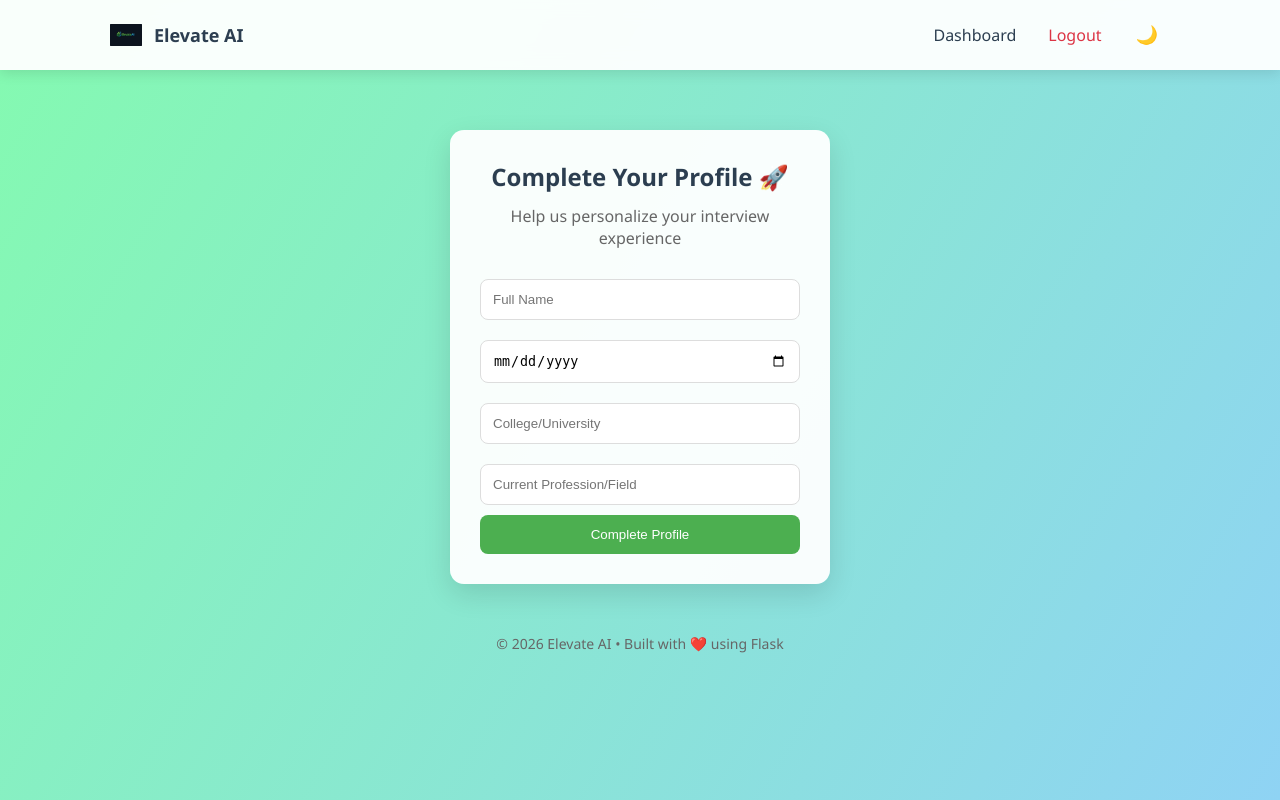
After one commit to Suhas-H-N/ElevateAI, a Flask app: page /profile_setup in a window 1280 px wide. The commit adds this page. Run offline with Flask 3, Linux system fonts and the light colour scheme; a user stored in the database is signed in; data comes from the database, SQL or seed files in the repository; both versions use the stored data as it was after the commit.

Commit message:
Added the profile page

```diff
--- a/app.py
+++ b/app.py
@@ -20,6 +20,11 @@ class User(db.Model):
     id = db.Column(db.Integer, primary_key=True)
     username = db.Column(db.String(100), unique=True, nullable=False)
     password = db.Column(db.String(200), nullable=False)
+    name = db.Column(db.String(100))
+    dob = db.Column(db.Date)
+    college = db.Column(db.String(200))
+    profession = db.Column(db.String(100))
+    profile_complete = db.Column(db.Boolean, default=False)
 
 # ---------------- INTERVIEW RESULT TABLE ----------------
 class InterviewResult(db.Model):
@@ -81,7 +86,12 @@ def login():
         if user and check_password_hash(user.password, password):
             session["user"] = username
             flash("Login successful!", "success")
-            return redirect(url_for("dashboard"))
+
+            # Check if profile is complete
+            if not user.profile_complete:
+                return redirect(url_for("profile_setup"))
+            else:
+                return redirect(url_for("dashboard"))
         else:
             flash("Invalid username or password", "danger")
 
@@ -115,12 +125,43 @@ def signup():
 
     return render_template("signup.html")
 
+# ---------------- PROFILE SETUP ----------------
+@app.route("/profile_setup", methods=["GET", "POST"])
+def profile_setup():
+    if "user" not in session:
+        return redirect(url_for("login"))
+
+    user = User.query.filter_by(username=session["user"]).first()
+
+    if request.method == "POST":
+        name = request.form.get("name")
+        dob = request.form.get("dob")
+        college = request.form.get("college")
+        profession = request.form.get("profession")
+
+        # Update user profile
+        user.name = name
+        if dob:
+            from datetime import datetime
+            user.dob = datetime.strptime(dob, "%Y-%m-%d").date()
+        user.college = college
+        user.profession = profession
+        user.profile_complete = True
+
+        db.session.commit()
+
+        flash("Profile setup completed!", "success")
+        return redirect(url_for("dashboard"))
+
+    return render_template("profile_setup.html", user=user)
+
 # ---------------- DASHBOARD ----------------
 @app.route("/dashboard")
 def dashboard():
     if "user" not in session:
         return redirect(url_for("login"))
 
+    user = User.query.filter_by(username=session["user"]).first()
     results = InterviewResult.query.filter_by(username=session["user"]).all()
 
     total_attempts = len(results)
@@ -129,6 +170,7 @@ def dashboard():
     return render_template(
         "dashboard.html",
         username=session["user"],
+        user=user,
         results=results,
         total_attempts=total_attempts,
         best_score=best_score
--- a/static/style.css
+++ b/static/style.css
@@ -348,6 +348,22 @@ button:hover, .auth-btn:hover {
 .bottom-text a:hover {
     color: #357ABD;
     text-decoration: underline;
+}
+
+/* ===== PROFILE INFO ===== */
+.profile-info {
+    display: flex;
+    flex-direction: column;
+    gap: 12px;
+}
+
+.info-item {
+    padding: 8px 0;
+    border-bottom: 1px solid rgba(0,0,0,0.05);
+}
+
+.info-item:last-child {
+    border-bottom: none;
 }
 
 /* ===== INTERVIEW BUTTONS ===== */
@@ -736,6 +752,10 @@ body.dark .bottom-text a:hover {
     color: #7AB3E6;
 }
 
+body.dark .profile-info .info-item {
+    border-bottom-color: rgba(255,255,255,0.1);
+}
+
 /* ===== FOOTER ===== */
 .footer {
     text-align: center;
--- /dev/null
+++ b/templates/profile_setup.html
@@ -0,0 +1,55 @@
+{% extends "base.html" %}
+
+{% block title %}Profile Setup - Elevate AI{% endblock %}
+
+{% block content %}
+
+<div class="auth-container">
+
+    <div class="auth-card">
+
+        <!-- HEADER -->
+        <h2>Complete Your Profile 🚀</h2>
+        <p class="subtitle">Help us personalize your interview experience</p>
+
+        <!-- FORM -->
+        <form method="POST" class="auth-form">
+
+            <input
+                type="text"
+                name="name"
+                placeholder="Full Name"
+                required
+                value="{{ user.name or '' }}"
+            >
+
+            <input
+                type="date"
+                name="dob"
+                placeholder="Date of Birth"
+                value="{{ user.dob.strftime('%Y-%m-%d') if user.dob else '' }}"
+            >
+
+            <input
+                type="text"
+                name="college"
+                placeholder="College/University"
+                value="{{ user.college or '' }}"
+            >
+
+            <input
+                type="text"
+                name="profession"
+                placeholder="Current Profession/Field"
+                value="{{ user.profession or '' }}"
+            >
+
+            <button type="submit" class="auth-btn">Complete Profile</button>
+
+        </form>
+
+    </div>
+
+</div>
+
+{% endblock %}
```
Also changed, not shown: templates/dashboard.html (+27 -0 lines), instance/users.db.
